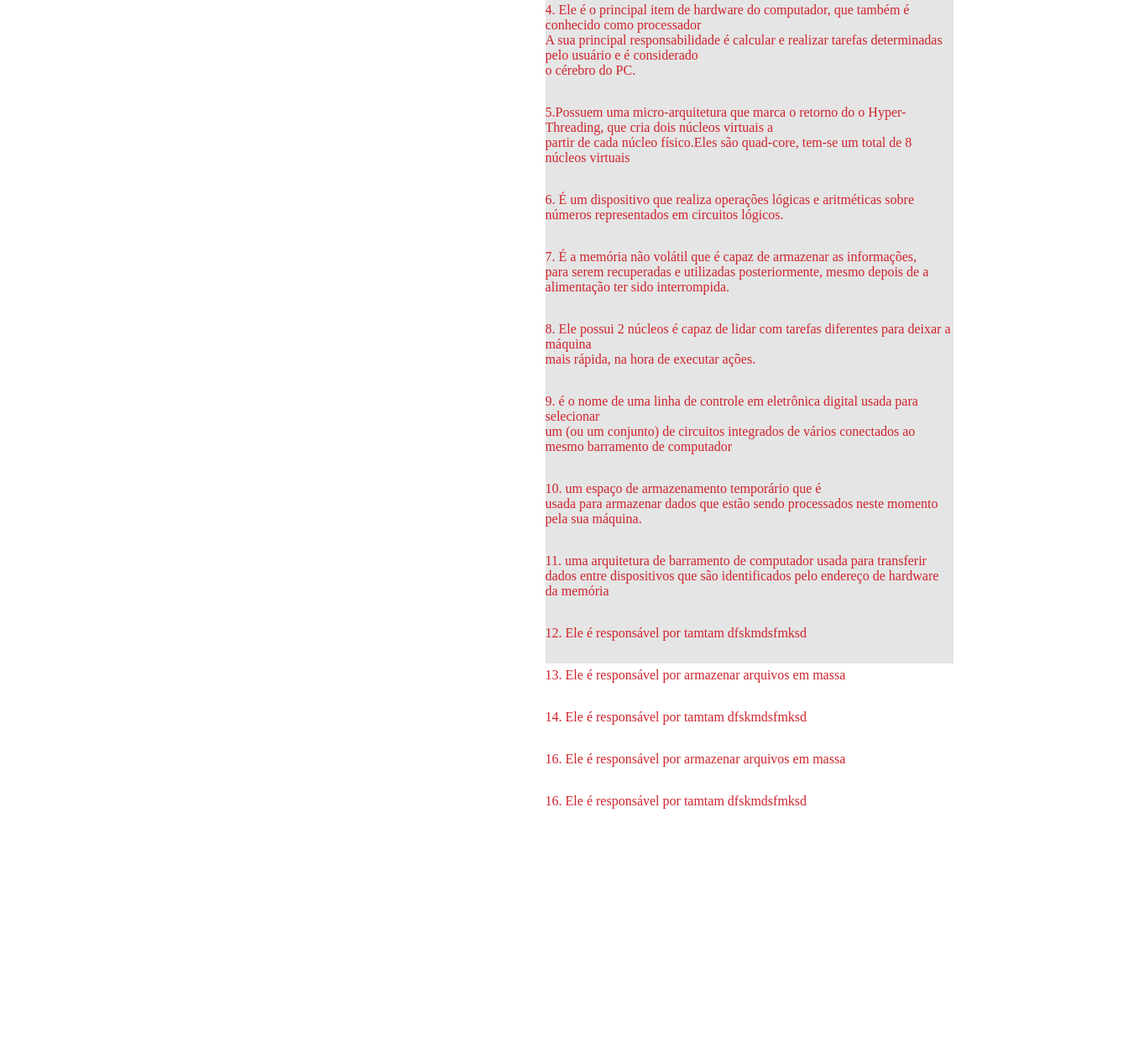
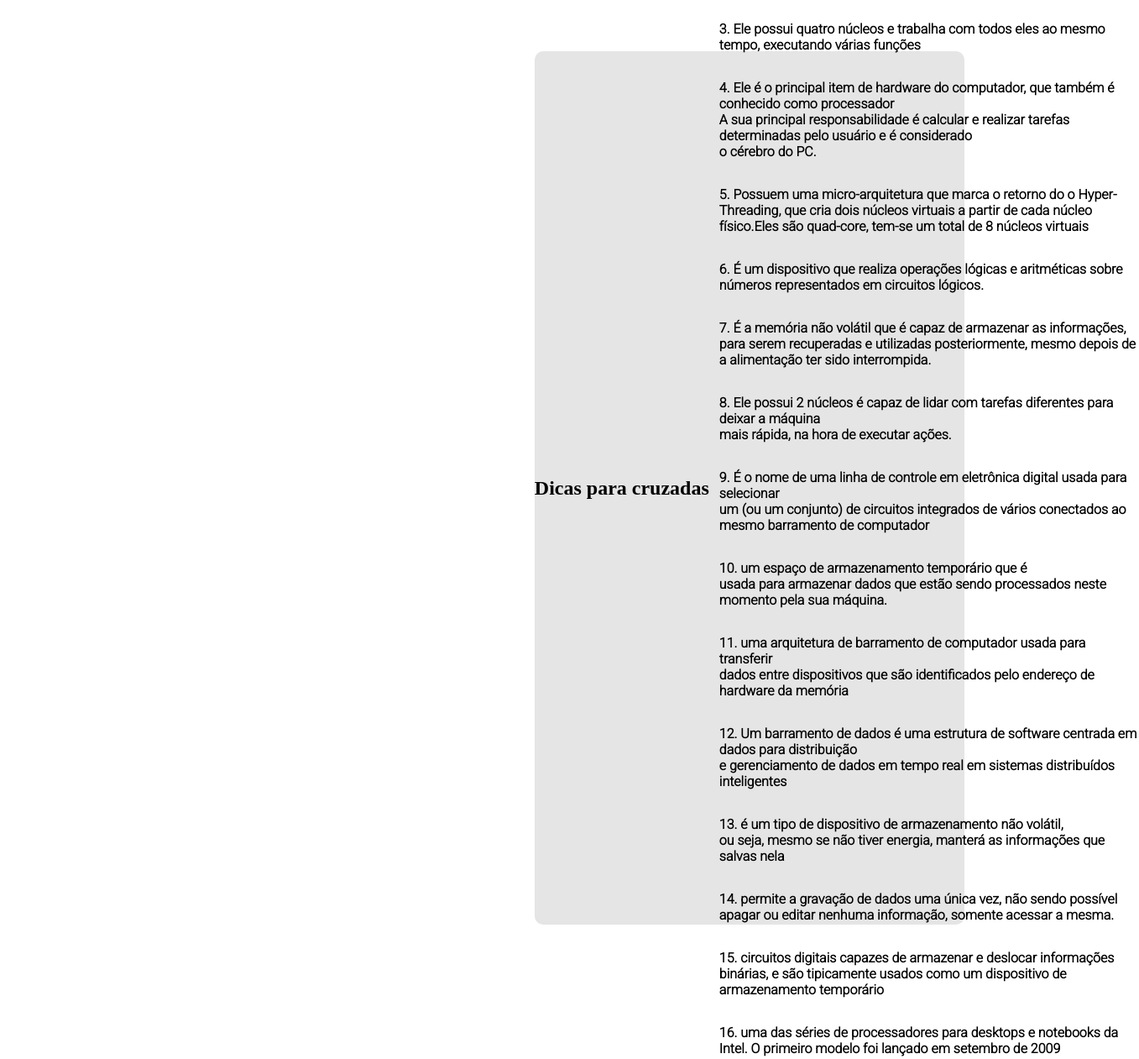
Before and after one commit to diegozn/Palavras-cruzadas, a plain HTML site: page auxiliar.html in a window 1280 px wide. Shown: the part 48-1309 px from the top of the page at 84% size, 1357 px wide, since content can reach past the window. Before the commit the page ends 1027 px from the top, so only its background shows below. Drawn offline with Linux system fonts and the light colour scheme.

Commit message:
perguntas

```diff
--- a/auxiliar.html
+++ b/auxiliar.html
@@ -6,38 +6,45 @@
     <meta name="viewport" content="width=device-width, initial-scale=1.0">
     <link rel="stylesheet" href="./style.css">
     <title>Document</title>
+    <style>
+        @import url('https://fonts.googleapis.com/css2?family=Roboto:wght@300&display=swap');
+        </style>
+
+
 </head>
 <body>
 
     <div class="banner-login ">
         <div class="container">
             <div class="card">
-                    <h2></h2>
+                    <h2 id="titulo" >Dicas para cruzadas </h2>
 
                     <span>
                        <p> 1. Ele é responsável por armazenar arquivos em massa </p>
                        <p> 2. recurso da placa mãe que capacita os periféricos a terem acesso direto à memória RAM</p>
                        <p> 3. Ele  possui quatro núcleos e trabalha com todos eles ao mesmo tempo, executando várias funções </p>
-                       <p> 4.  Ele é o principal item de hardware do computador,  que também é conhecido como processador <br>
+                       <p> 4. Ele é o principal item de hardware do computador,  que também é conhecido como processador <br>
                            A sua principal responsabilidade é  calcular e realizar tarefas determinadas pelo usuário e é considerado <br> o cérebro do PC.</p>
-                       <p> 5.Possuem uma micro-arquitetura que marca o retorno do o Hyper-Threading, que cria dois núcleos virtuais a <br>
+                       <p> 5. Possuem uma micro-arquitetura que marca o retorno do o Hyper-Threading, que cria dois núcleos virtuais a
                          partir de cada núcleo físico.Eles são quad-core, tem-se um total de 8 núcleos virtuais </p>
                        <p> 6. É um dispositivo que realiza operações lógicas e aritméticas sobre números representados em circuitos lógicos. </p>
                        <p> 7. É a memória não volátil que é capaz de armazenar as informações,<br>
                          para serem recuperadas e utilizadas posteriormente, mesmo depois de a alimentação ter sido interrompida. </p>
                        <p> 8. Ele possui 2 núcleos é capaz de lidar com tarefas diferentes para deixar a máquina <br>
                              mais rápida, na hora de executar ações.  </p>
-                       <p> 9.  é o nome de uma linha de controle em eletrônica digital usada para selecionar <br>
+                       <p> 9. É o nome de uma linha de controle em eletrônica digital usada para selecionar <br>
                          um (ou um conjunto) de circuitos integrados  de vários conectados ao mesmo barramento de computador </p>
                        <p> 10. um espaço de armazenamento temporário que é <br>
                          usada para armazenar dados que estão sendo processados neste momento pela sua máquina.</p>
                        <p> 11. uma arquitetura de barramento de computador usada para transferir <br>
                          dados entre dispositivos que são identificados pelo endereço de hardware da memória </p>
-                       <p> 12. Ele é responsável por tamtam dfskmdsfmksd</p>
-                       <p> 13. Ele é responsável por armazenar arquivos em massa </p>
-                       <p> 14. Ele é responsável por tamtam dfskmdsfmksd</p>
-                       <p> 16. Ele é responsável por armazenar arquivos em massa </p>
-                       <p> 16. Ele é responsável por tamtam dfskmdsfmksd</p>
+                       <p> 12. Um barramento de dados é uma estrutura de software centrada em dados para distribuição <br>
+                         e gerenciamento de dados em tempo real em sistemas distribuídos inteligentes</p>
+                       <p> 13. é um tipo de dispositivo de armazenamento não volátil, <br>
+                         ou seja, mesmo se não tiver energia, manterá as informações que salvas nela </p>
+                       <p> 14. permite a gravação de dados uma única vez, não sendo possível apagar ou editar nenhuma informação, somente acessar a mesma. </p>
+                       <p> 15. circuitos digitais capazes de armazenar e deslocar informações binárias, e são tipicamente usados como um dispositivo de armazenamento temporário </p>
+                       <p> 16. uma das séries de processadores para desktops e notebooks da Intel. O primeiro modelo foi lançado em setembro de 2009 </p>
 
                     </span>
 
--- a/style.css
+++ b/style.css
@@ -1,3 +1,5 @@
+
+
 .container {
     width: 80%;
     margin: auto;
@@ -13,33 +15,45 @@
 
 
 .banner-login .container {
-    height: 800px;
+    height: 215%;
     display: flex;
     align-items: center;
     justify-content: center;
 }
 
 .banner-login {
-    color: rgb(206, 36, 44);
+    color: rgb(0, 0, 0);
+    font-weight: bolder;
 }
 
 
 .banner-login .card {
     background-color: #E5E5E5;
-    height: 100vh;
-    width: 38vw;
+    height: 130vh;
+    width: 40vw;
     display: flex;
     justify-content: center;
 
     align-items: center;
     flex-direction: column;
     flex-wrap: wrap;
+    border-radius: 10px;
 }
 
 span {
 
         display: flex;
         flex-direction: column;
+        padding-left: 12px;
 
 
 }
+
+p {
+    font-family: 'Roboto', sans-serif;
+}
+
+.titulo{
+    color: black;
+    font-weight: bold;
+}
```
